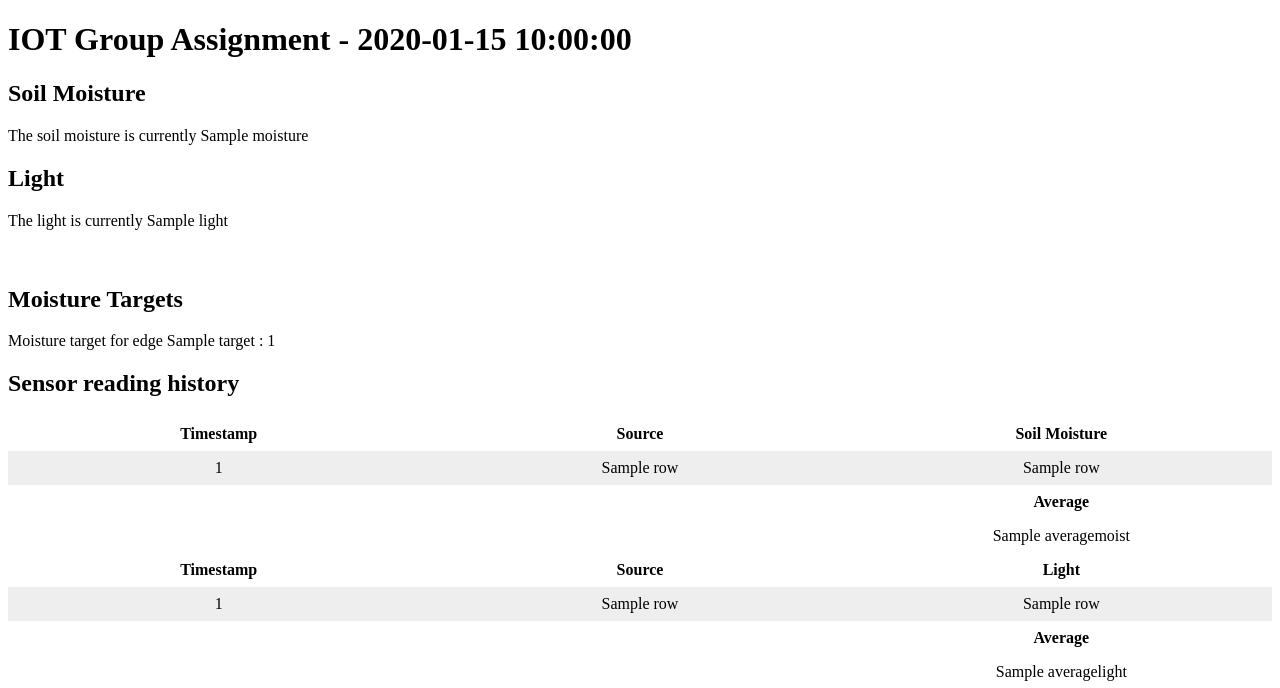
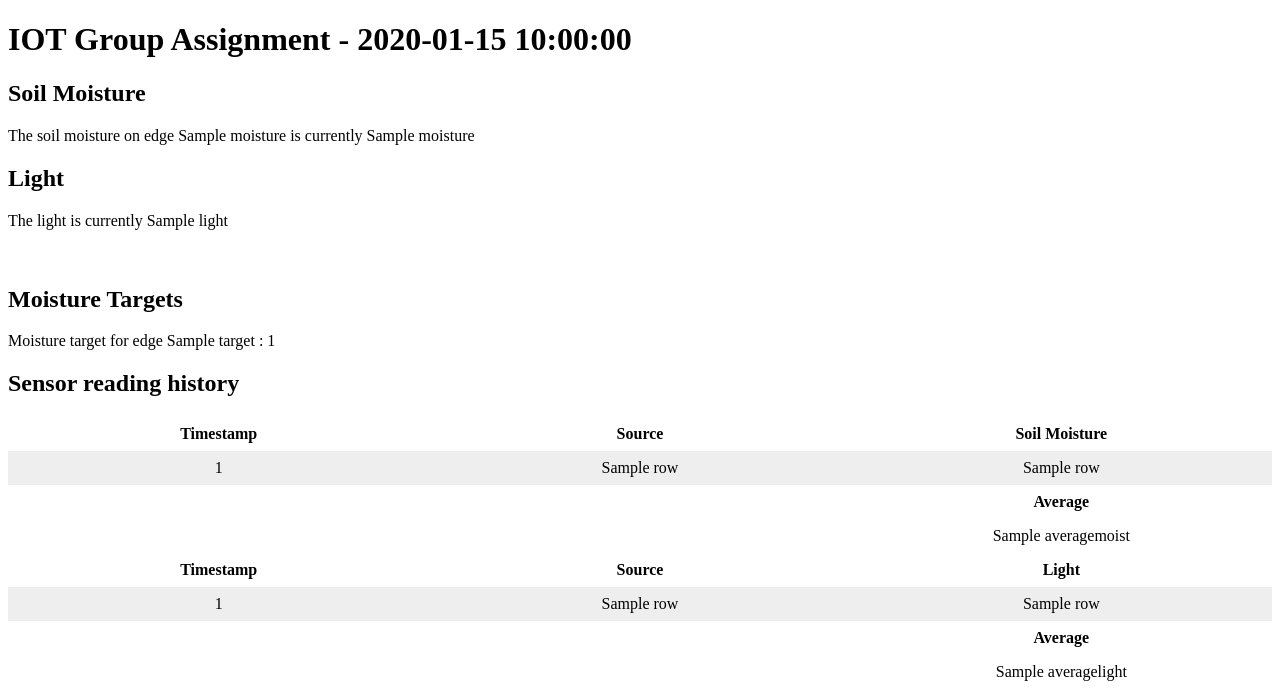
Before and after one commit to jag3rm3ist3r/GroupAssignment, a Flask app: template src/templates/index.html in a window 1280 px wide. Shown: the top 688 px of the page. Run offline with Flask 2, Linux system fonts and the light colour scheme; the template is opened without the code that fills it: most values are stand-ins (such as "Sample title", 1, 10 or a date in 2020); parts of the project's set-up code (start-up, migrations or seed data) failed here and were passed over; some libraries are stand-ins or nearby versions.

Commit message:
Changed index to loop over moisture.

```diff
--- a/src/templates/index.html
+++ b/src/templates/index.html
@@ -23,7 +23,9 @@
 
 		<!-- Current status of the sensors. -->
 		<h2>Soil Moisture</h2>
-		The soil moisture is currently {{ moisture }}
+		{% for m in moisture %}
+			The soil moisture on edge {{ m[2] }} is currently {{ m[1] }}
+		{% endfor %}
 		<h2>Light</h2>
 		The light is currently {{ light }}
 		</br></br></br>
```
